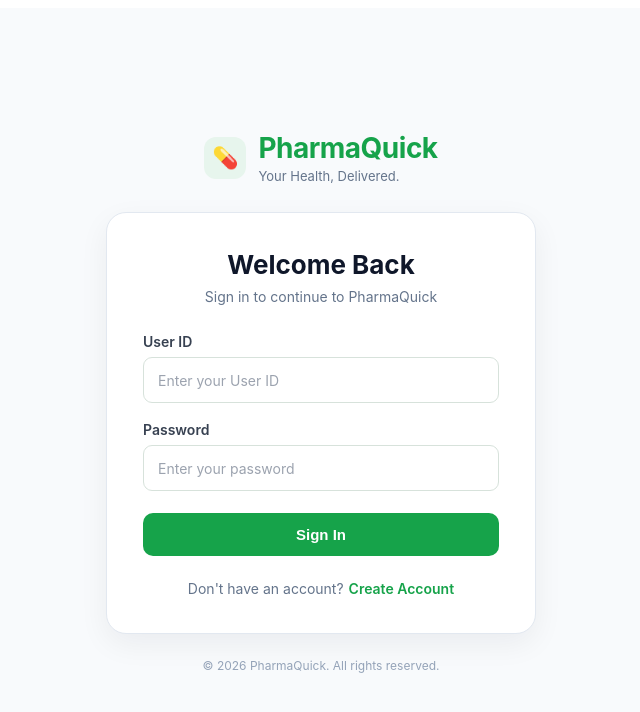
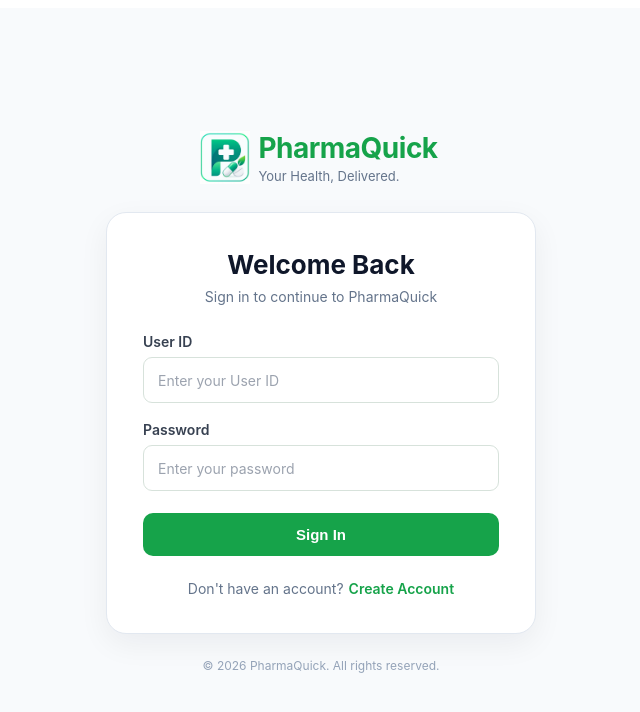
Before and after one commit to kalyan1326/PharmaQuickFrontend, a React (Vite) app: page / in a window 1280 px wide. Shown: the top 712 px of the page, without its empty margins (319-959 px from the left). Built offline with nearby package versions, Linux system fonts and the light colour scheme; no server answers.

Commit message:
logo added to login and signUP

```diff
--- a/src/pages/Login.jsx
+++ b/src/pages/Login.jsx
@@ -91,7 +91,11 @@ function Login() {
             <div className="auth-brand">
 
                 <div className="brand-icon">
-                    💊
+                    <img
+                                src="/pharmacyAppIcon2.png"
+                                alt="PharmaQuick"
+                                className="navbar-logo"
+                    />
                 </div>
 
                 <div>
@@ -103,6 +107,7 @@ function Login() {
                 </div>
 
             </div>
+
 
 
             {/* Login Card */}
--- a/src/pages/Signup.jsx
+++ b/src/pages/Signup.jsx
@@ -156,7 +156,11 @@ function Signup() {
             <div className="auth-brand">
 
                 <div className="brand-icon">
-                    💊
+                    <img
+                                src="/pharmacyAppIcon2.png"
+                                alt="PharmaQuick"
+                                className="navbar-logo"
+                    />
                 </div>
 
                 <div>
```
